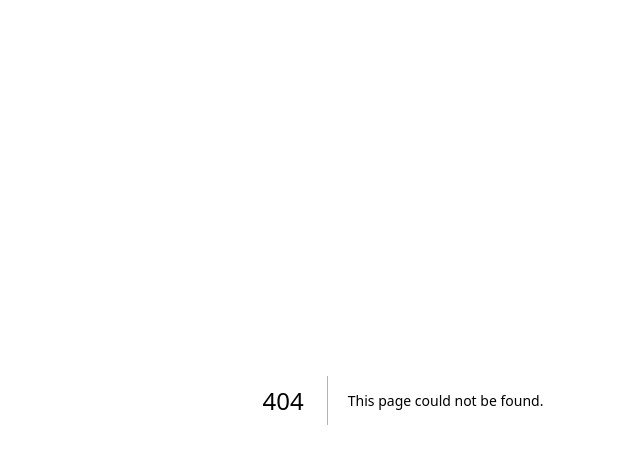
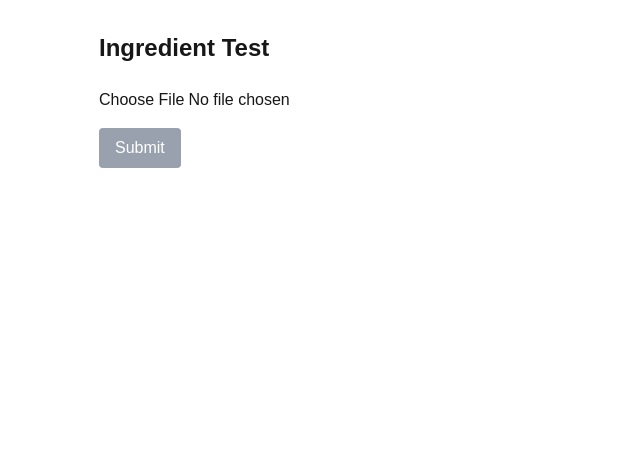
Before and after one commit to Chelle007/NutritionLM, a Next.js app: page /fe-test in a window 1280 px wide. Before the commit this address had no page. Shown: the top 464 px of the page, without its empty margins (237-877 px from the left). Built offline with nearby package versions, Linux system fonts and the light colour scheme.

Commit message:
add test page for ingredients extractor

```diff
--- /dev/null
+++ b/app/fe-test/page.js
@@ -0,0 +1,104 @@
+"use client";
+
+import { useState } from "react";
+
+export default function TestPage() {
+    const [selectedImage, setSelectedImage] = useState(null);
+    const [loading, setLoading] = useState(false);
+    const [result, setResult] = useState(null);
+    const [error, setError] = useState(null);
+
+    const handleImageSelect = (e) => {
+        const file = e.target.files[0];
+        if (file) {
+            setSelectedImage(file);
+            setError(null);
+            setResult(null);
+        }
+    };
+
+    const handleSubmit = async () => {
+        if (!selectedImage) return;
+
+        setLoading(true);
+        setError(null);
+        setResult(null);
+
+        try {
+            const formData = new FormData();
+            formData.append("image", selectedImage);
+
+            const response = await fetch("/api/ingredients", {
+                method: "POST",
+                body: formData,
+            });
+
+            const data = await response.json();
+
+            if (!response.ok) {
+                throw new Error(data.error || "Failed to process image");
+            }
+
+            // Data is already parsed JSON from the API
+            setResult(data);
+        } catch (err) {
+            setError(err.message);
+        } finally {
+            setLoading(false);
+        }
+    };
+
+    return (
+        <div className="p-8 max-w-2xl mx-auto">
+            <h1 className="text-2xl font-bold mb-6">Ingredient Test</h1>
+
+            <div className="space-y-4">
+                <input
+                    type="file"
+                    accept="image/*"
+                    onChange={handleImageSelect}
+                    disabled={loading}
+                    className="block"
+                />
+
+                <button
+                    onClick={handleSubmit}
+                    disabled={!selectedImage || loading}
+                    className="px-4 py-2 bg-blue-600 text-white rounded disabled:bg-gray-400"
+                >
+                    {loading ? "Processing..." : "Submit"}
+                </button>
+
+                {error && (
+                    <div className="p-4 bg-red-100 text-red-800 rounded">
+                        {error}
+                    </div>
+                )}
+
+                {result && (
+                    <div className="p-4 bg-gray-100 rounded">
+                        <h3 className="font-bold mb-2">Result:</h3>
+                        {result.food_name && (
+                            <p className="mb-2">
+                                <strong>Food:</strong> {result.food_name}
+                            </p>
+                        )}
+                        {result.ingredients && Array.isArray(result.ingredients) && (
+                            <div>
+                                <strong>Ingredients:</strong>
+                                <ul className="list-disc list-inside ml-2">
+                                    {result.ingredients.map((ingredient, index) => (
+                                        <li key={index}>{ingredient}</li>
+                                    ))}
+                                </ul>
+                            </div>
+                        )}
+                        {result.caption && !result.food_name && (
+                            <pre className="whitespace-pre-wrap">{result.caption}</pre>
+                        )}
+                    </div>
+                )}
+            </div>
+        </div>
+    );
+}
```
